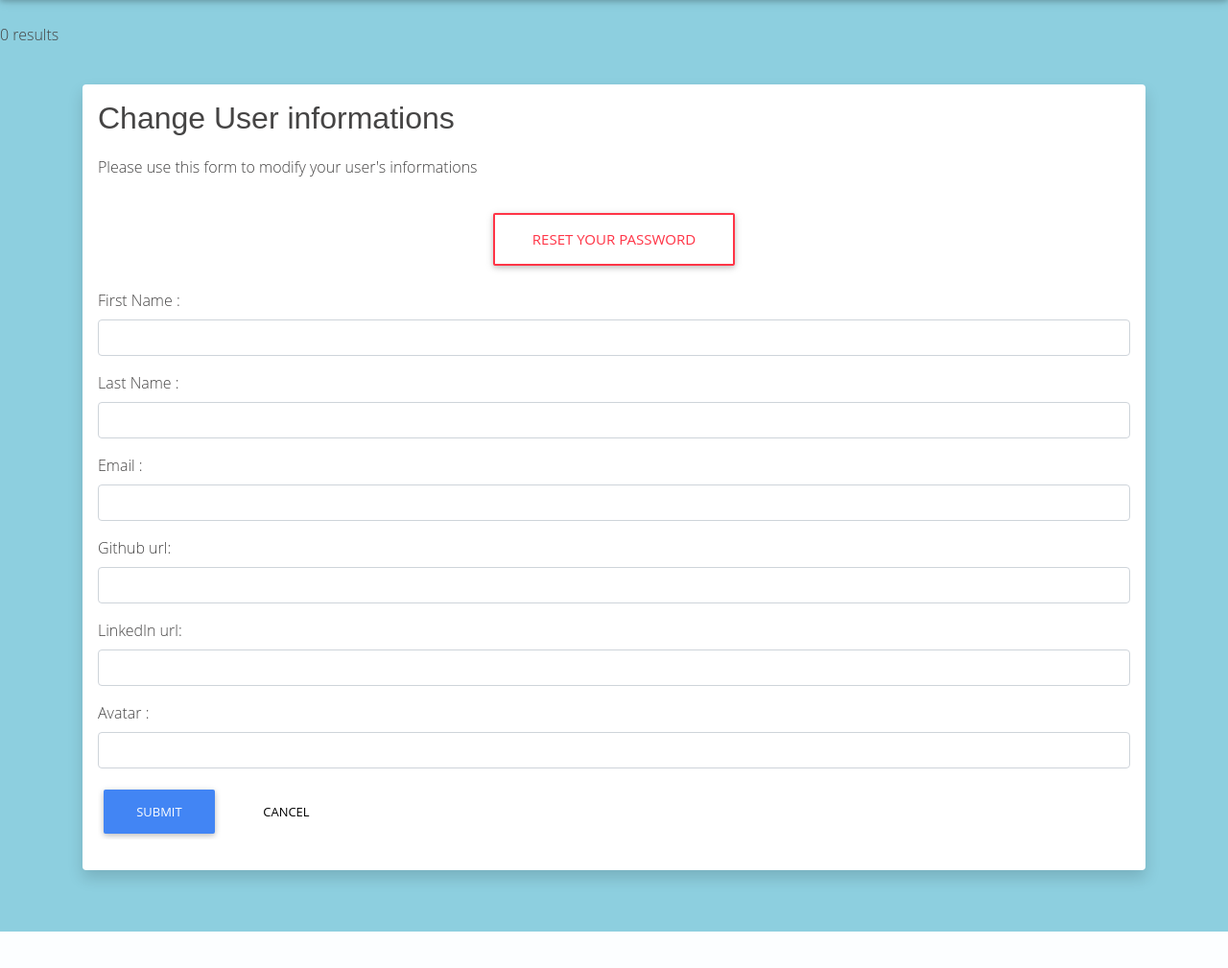
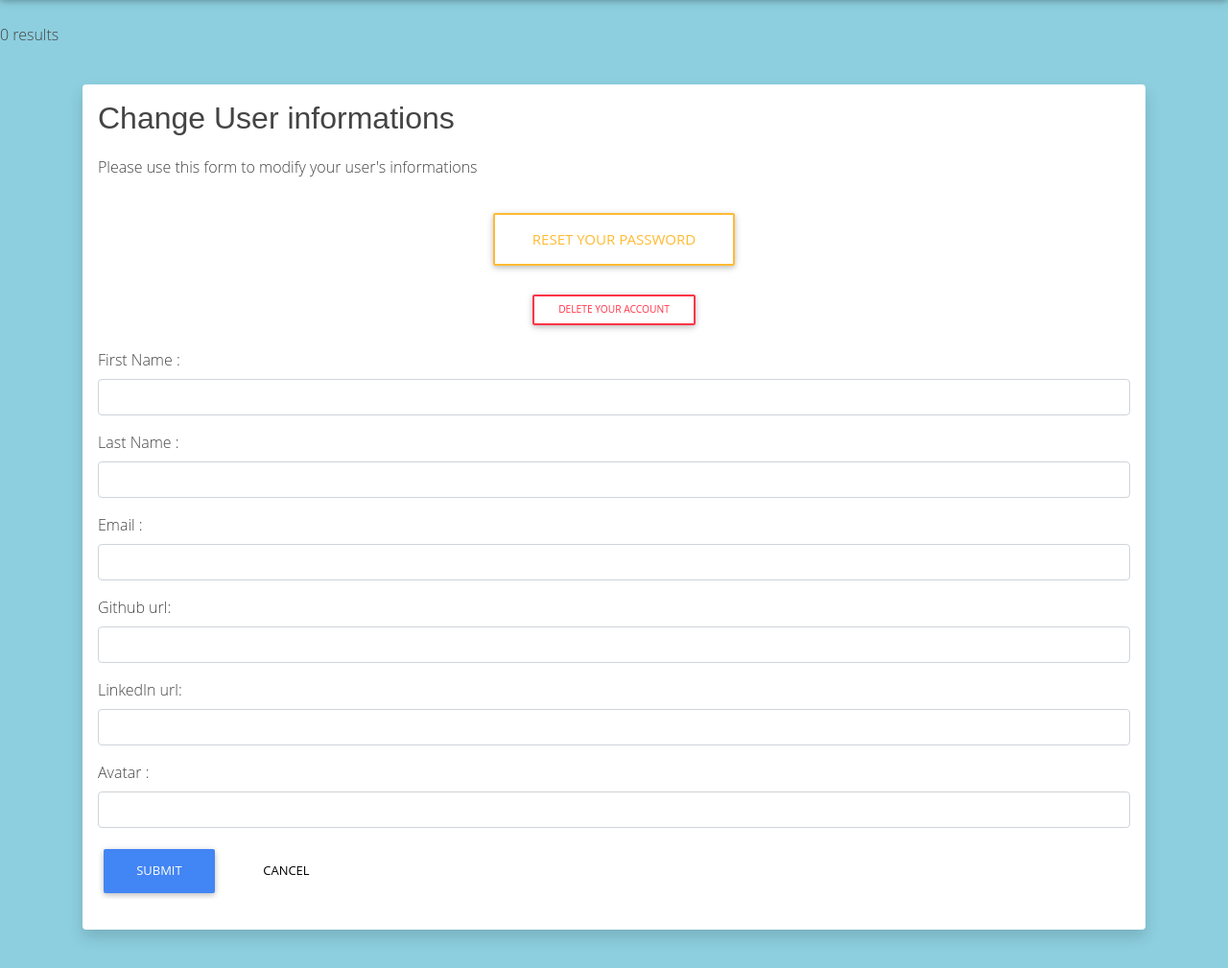
Before and after one commit to philesgilles/PHP-Login, a PHP site: page /auth/account.php in a window 1280 px wide. Shown: the part 56-1065 px from the top of the page at 96% size. Before the commit the page ends 1027 px from the top, so only its background shows below. Run offline with PHP 8.4, Linux system fonts and the light colour scheme; the visitor is signed in with stand-in values (Sample User, id 1); data that the repository does not hold is empty; some libraries are stand-ins or nearby versions.

Commit message:
add delete account

```diff
--- a/auth/account.php
+++ b/auth/account.php
@@ -135,7 +135,10 @@ if ($_SERVER["REQUEST_METHOD"] == "POST") {
                 </p>
                 <?php else: ?>
                 <div class="d-flex justify-content-center">
-                    <a href="reset-password.php" class="btn btn-lg btn-outline-danger mb-4">Reset Your Password</a>
+                    <a href="reset-password.php" class="btn btn-lg btn-outline-warning mb-4">Reset Your Password</a>
+                </div>
+                <div class="d-flex justify-content-center">
+                    <a href="delete_account.php" class="btn btn-sm btn-outline-danger mb-4">Delete your account</a>
                 </div>
                 <form action="<?php echo htmlspecialchars($_SERVER["PHP_SELF"]); ?>" method="post">
                     <div class="form-group <?php echo (!empty($firstname_err)) ? 'has-error' : ''; ?>">
--- a/components/header.php
+++ b/components/header.php
@@ -5,7 +5,7 @@
     <meta name="viewport" content="width=device-width, initial-scale=1.0">
     <meta http-equiv="X-UA-Compatible" content="ie=edge">
     <title><?php echo $page_title; ?></title>
-    <link rel="icon" type="image/png" href="assets/img/icon.png" />
+    <link rel="icon" type="image/png" href="/user_reg/assets/img/icon.png" />
     <!-- Font Awesome -->
 <!-- <link rel="stylesheet" href="https://use.fontawesome.com/releases/v5.8.2/css/all.css"> -->
 <!-- Bootstrap core CSS -->
```
Also changed, not shown: auth/delete_account.php (added, +15 -0 lines).
